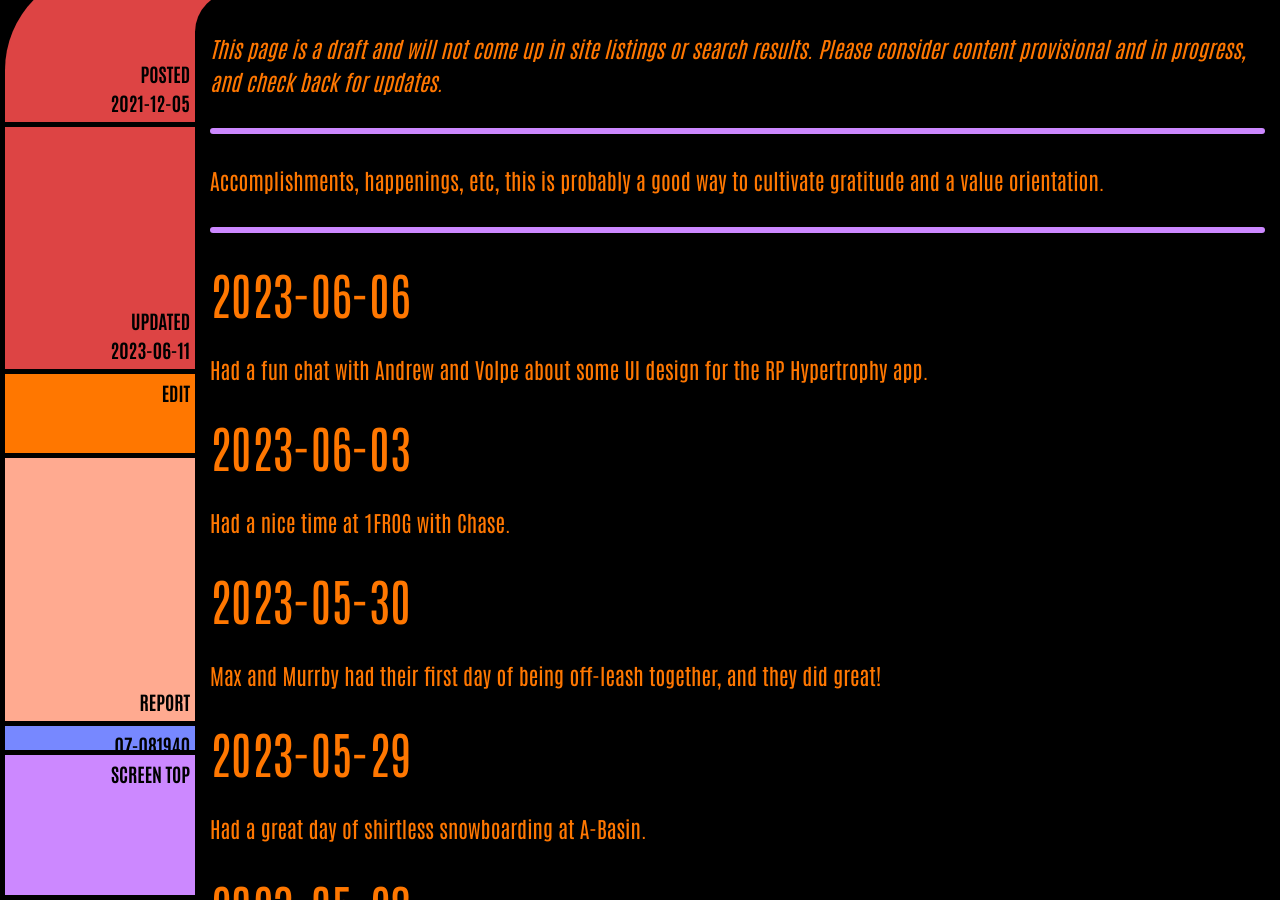
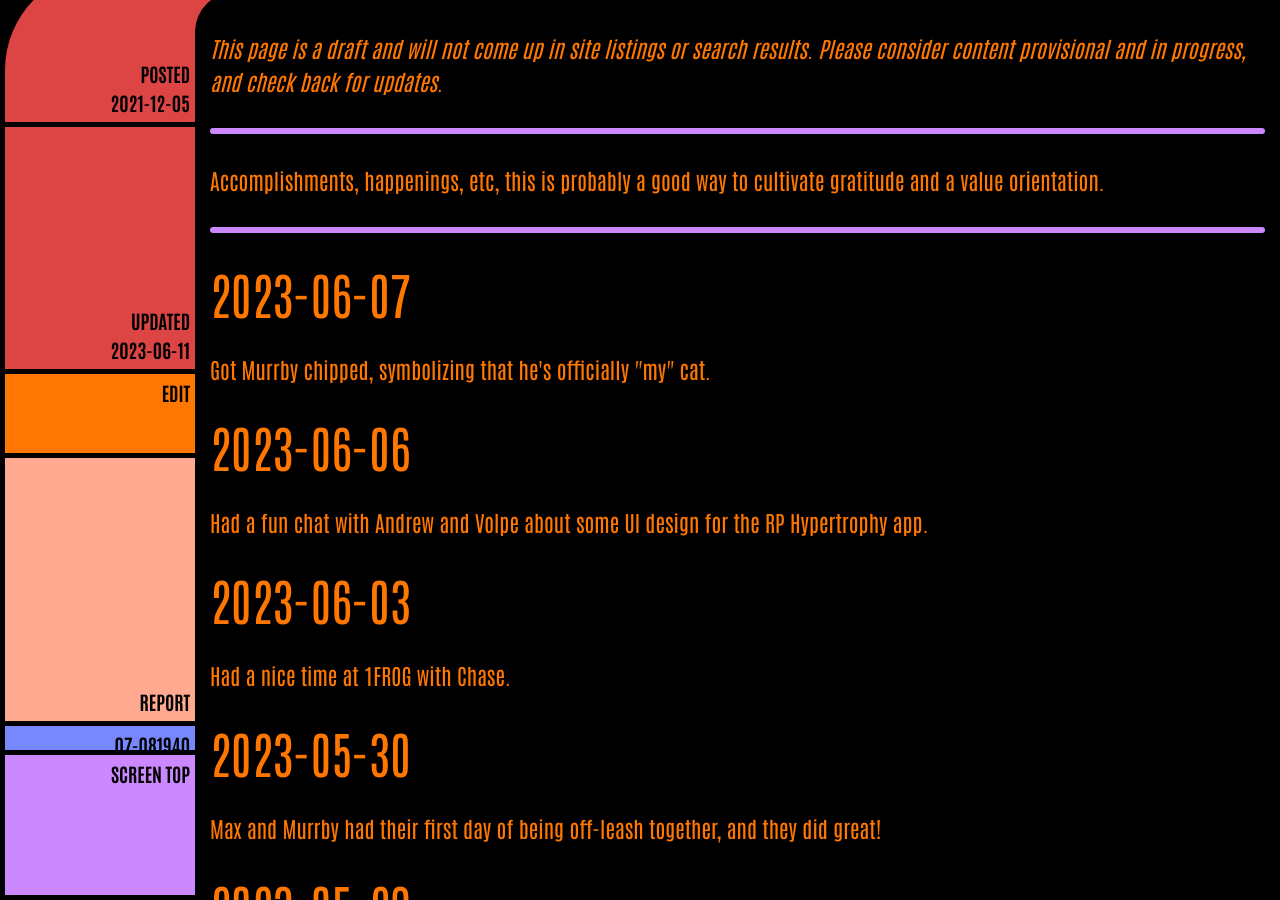
Before and after one commit to ArthurZey/arthurzey.github.io, a Jekyll site: the page built from _pages/one-good-thing.md, in a window 1280 px wide and 900 px high, scrolled down 333 px. Built offline with Jekyll 4.4.1, drawn with Linux system fonts in a browser that asks for light colours.

Commit message:
added 2023-06-07

```diff
--- a/_pages/one-good-thing.md
+++ b/_pages/one-good-thing.md
@@ -2,12 +2,14 @@
 title: One Good Thing
 description: "Accomplishments, happenings, etc, this is probably a good way to cultivate gratitude and a value orientation."
 date: "2021-12-05"
-last_modified_at: "2023-06-11T05:40:08+00:00"
+last_modified_at: "2023-06-11T06:58:15+00:00"
 tags:
   - happenings
   - draft
 sitemap: false
 ---
+## 2023-06-07
+Got Murrby chipped, symbolizing that he's officially "my" cat.
 
 ## 2023-06-06
 Had a fun chat with Andrew and Volpe about some UI design for the RP Hypertrophy app.
```
